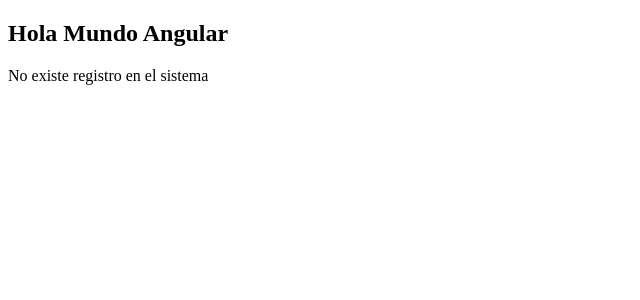
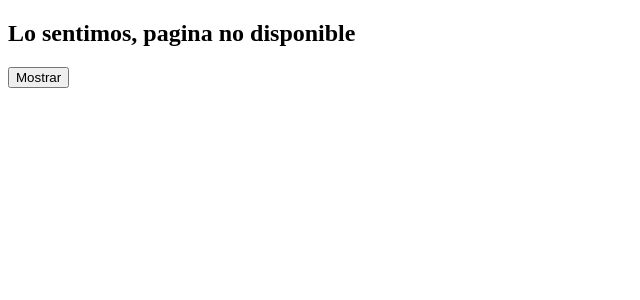
Before and after one commit to lennin-developer/angular-app17, an Angular app in the folder angular-app/: page / in a window 1280 px wide. Shown: the top 300 px of the page, without its empty margins (0-640 px from the left). Built offline with nearby package versions, Linux system fonts and the light colour scheme.

Commit message:
Directiva ngIf y boton mostrar ocultar

```diff
--- a/angular-app/src/app/app.component.html
+++ b/angular-app/src/app/app.component.html
@@ -1,5 +1,13 @@
+
+<div *ngIf="visible; else notEnable">
   <h2> {{title}} </h2>
+</div>
 
+<button (click)="setVisible()">
+  {{visible?'Ocultar':'Mostrar'}}
+</button>
+
+<div *ngIf="visible">
   <table *ngIf="(users != undefined && users.length > 0) else isEmpty">
     <thead>
       <tr>
@@ -18,3 +26,8 @@
   <ng-template #isEmpty>
     <div>No existe registro en el sistema </div>
   </ng-template>
+</div>
+
+<ng-template #notEnable>
+  <h2>Lo sentimos, pagina no disponible</h2>
+</ng-template>
--- a/angular-app/src/app/app.component.ts
+++ b/angular-app/src/app/app.component.ts
@@ -11,6 +11,13 @@
 })
 export class AppComponent {
   title: string = 'Hola Mundo Angular';
-  //users: string[] = ['Pepe', 'Lennin', 'Mishel'];
-  users?: string[];
+  users: string[] = ['Pepe', 'Lennin', 'Mishel'];
+
+  visible:boolean = false;
+
+  setVisible(): void{
+    this.visible = this.visible?false:true;
+    console.log('Hemos hecho click en el setVisible');
+  }
+
 }
```
Lines whose indentation alone changed are shown as unchanged.
